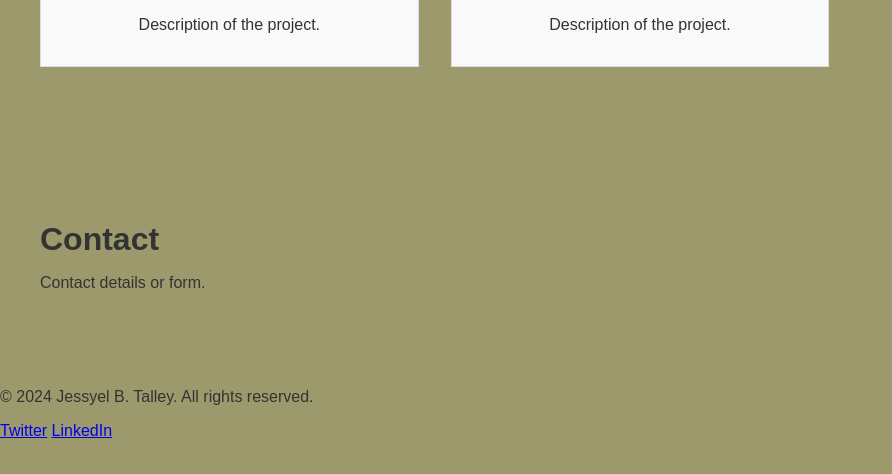
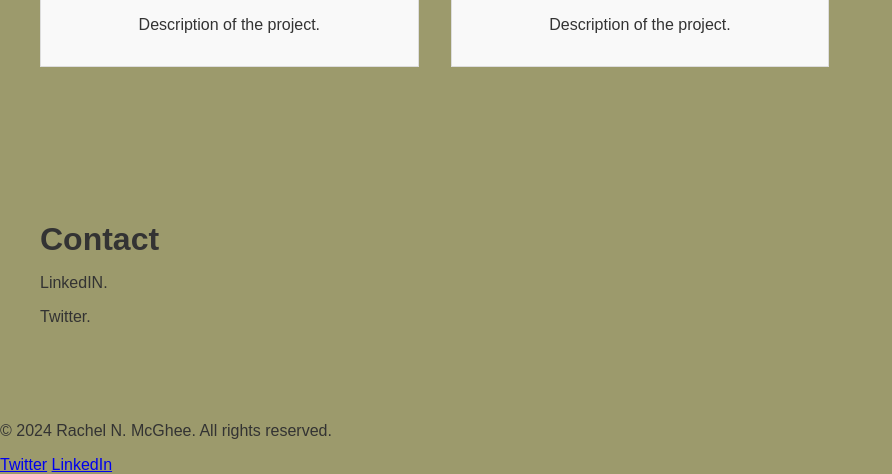
Before and after one commit to rnmcGhee/rnmcGhee.github.io, a plain HTML site: page index.html in a window 1280 px wide. Shown: the part 1414-1888 px from the top of the page, without its empty margins (0-892 px from the left). Before the commit the page ends 1854 px from the top, so only its background shows below. Drawn offline with Linux system fonts and the light colour scheme.

Commit message:
Update index.html

```diff
--- a/index.html
+++ b/index.html
@@ -48,14 +48,15 @@
 
     <section id="contact" class="contact">
         <h2>Contact</h2>
-        <p>Contact details or form.</p>
+        <p>LinkedIN.</p>
+        <p>Twitter.</p>
     </section>
 
     <footer class="site-footer">
-        <p>© 2024 Jessyel B. Talley. All rights reserved.</p>
+        <p>© 2024 Rachel N. McGhee. All rights reserved.</p>
         <div class="social-links">
             <a href="#">Twitter</a>
-            <a href="#">LinkedIn</a>
+            <a href="https://www.linkedin.com/in/rachel-nicole-mcghee/">LinkedIn</a>
             <!-- Add more social links as needed -->
         </div>
     </footer>
```
